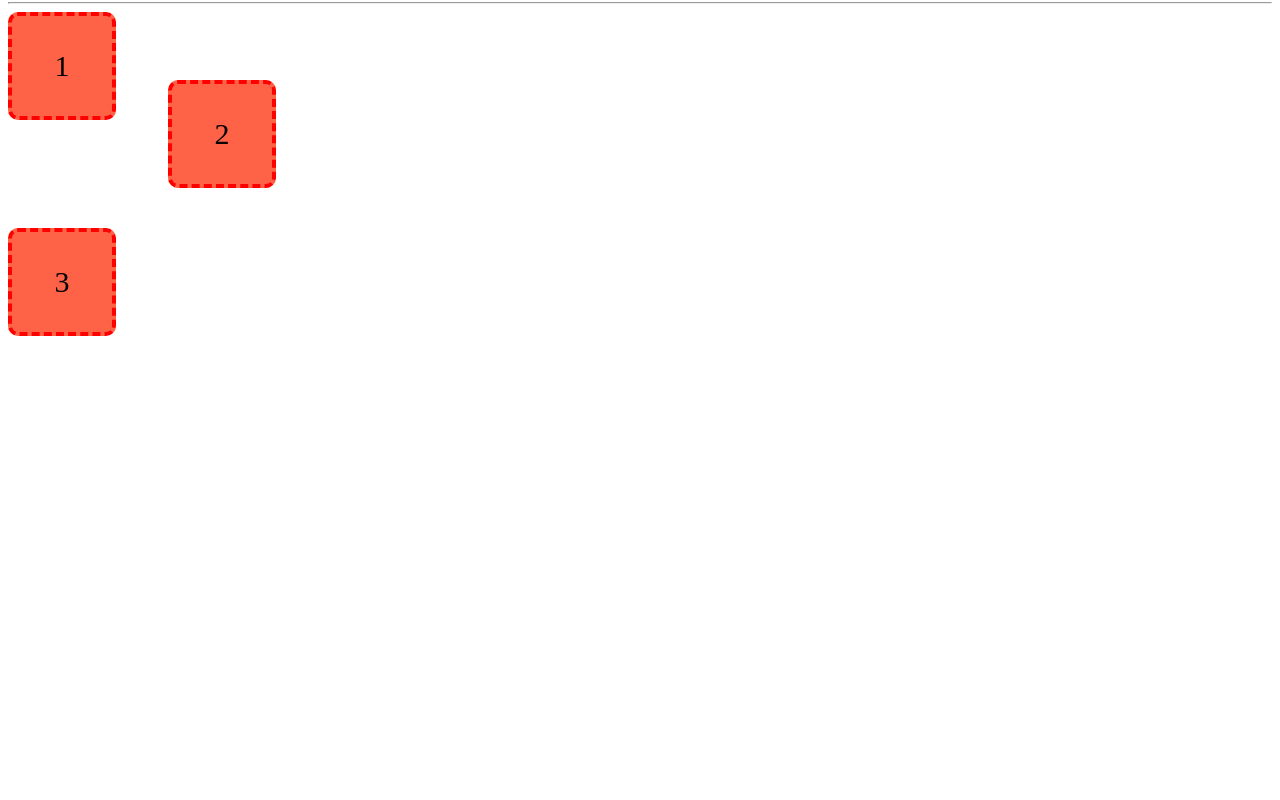
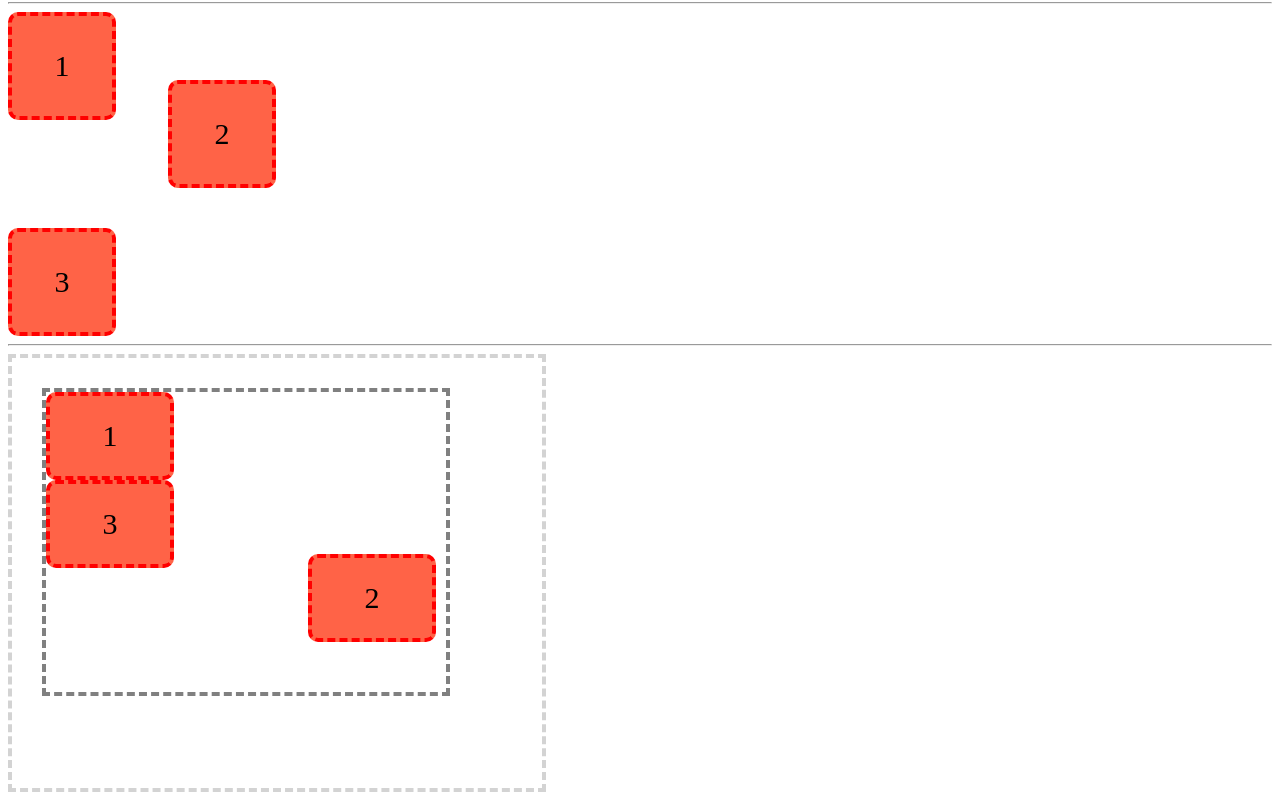
Before and after one commit to kyungja-developer/The-files-I-practiced, a plain HTML site: page practice/practice11.html in a window 1280 px wide. Shown: the part 322-1122 px from the top of the page. Before the commit the page ends 800 px from the top, so only its background shows below. Drawn offline with Linux system fonts and the light colour scheme.

Commit message:
absolute공부

```diff
--- a/practice/practice11.css
+++ b/practice/practice11.css
@@ -31,3 +31,34 @@
   bottom: 40px;
   left: 160px;
 }
+
+.grand-parent{
+  width: 400px;
+  height: 300px;
+  padding: 30px 100px 100px 30px;
+  border: 4px dashed lightgray;
+}
+.parent-a{
+  width: 400px;
+  height: 300px;
+  border: 4px dashed gray;
+  position: relative;
+}
+.child-two{
+  width: 120px;
+  height: 80px;
+  background: tomato;
+  border: 4px dashed red;
+  border-radius: 10px;
+  font-size: 30px;
+  display: flex;
+  justify-content: center;
+  align-items: center;
+}
+.absolute{
+  position: absolute;/*다른 형제요소에 영향X
+  위치상 부모요소 필요!
+  없으면 뷰포트기준*/
+  bottom: 50px;
+  right: 10px;
+}
--- a/practice/practice11.html
+++ b/practice/practice11.html
@@ -25,5 +25,14 @@
     <div class="box">1</div>
     <div class="box relative">2</div><!--실제 2번 박스는 3번 위에 있고, 움직이고 있는건 홀로그램 같은거다!-->
     <div class="box">3</div><!--2번 박스는 1번 박스에 영향을 받고 3번 박스에 영향을 주고있다-->
+
+    <hr>
+    <div class="grand-parent">
+        <div class="parent-a">
+          <div class="child-two">1</div>
+          <div class="child-two absolute">2</div>
+          <div class="child-two">3</div>
+        </div>
+      </div>
 </body>
 </html>
```
